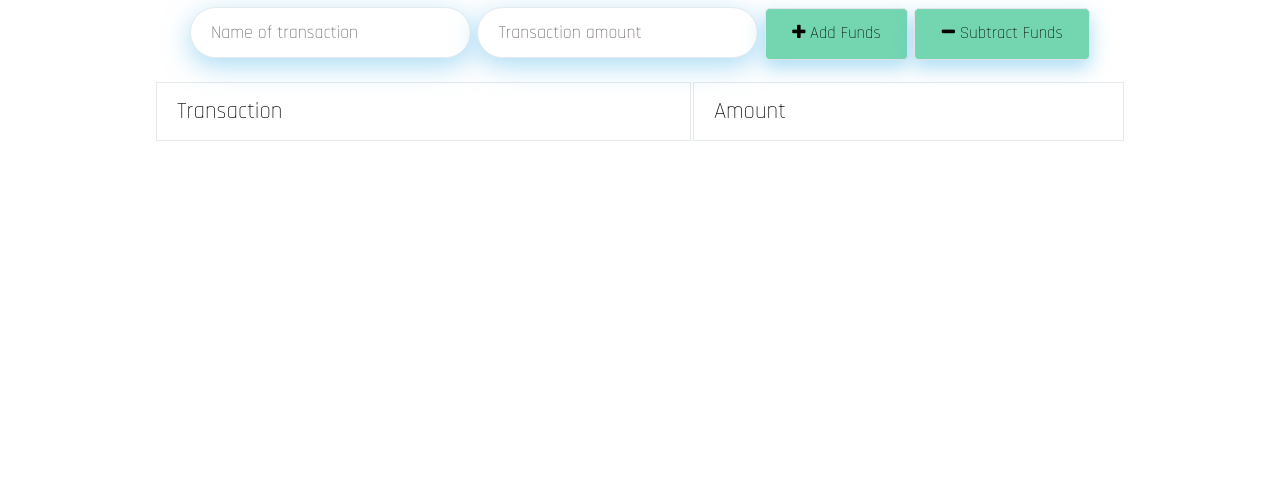
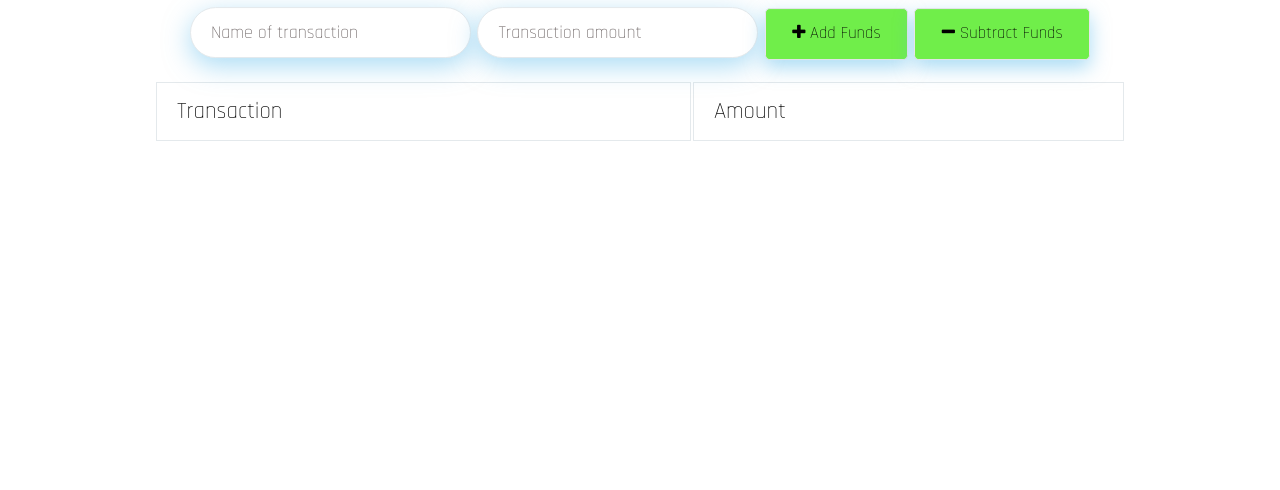
Before and after one commit to loneyb11/budget-tracker-HW, a website: page public/index.html in a window 1280 px wide. Shown: the part 326-816 px from the top of the page. Drawn offline with nearby package versions, Linux system fonts and the light colour scheme; no server answers.

Commit message:
css edits

```diff
--- a/public/styles.css
+++ b/public/styles.css
@@ -26,7 +26,7 @@ button {
   font-size: 0.875rem;
   line-height: 1.75rem;
   border-radius: 0.25rem;
-  background-color: rgb(116, 214, 177);
+  background-color: rgb(112, 238, 74);
   color: #000000;
   box-shadow: 0 0.4rem 1.0rem 0 rgba(86, 185, 235, 0.5);
   transform: translateY(-0.1rem);
```
